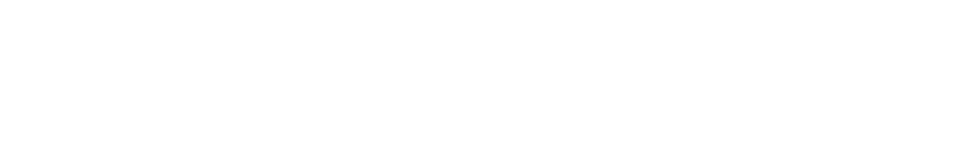
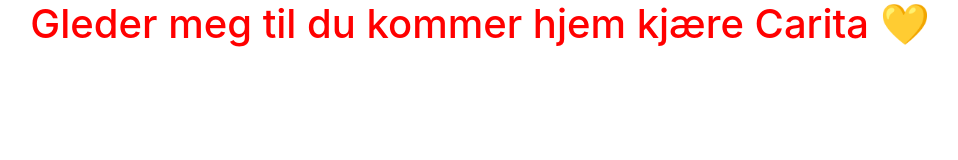
Before and after one commit to torealvestad/Carita, a plain HTML site: page index.html in a window 1280 px wide. Shown: the whole page, without its empty margins (160-1118 px from the left). Drawn offline with nearby package versions, Linux system fonts and the light colour scheme.

Commit message:
Added title

```diff
--- a/index.html
+++ b/index.html
@@ -23,5 +23,6 @@
     </header> -->
 
     <body>
+      <h1> Gleder meg til du kommer hjem kjære Carita &#128155;</h1>
 
     </body>
```
